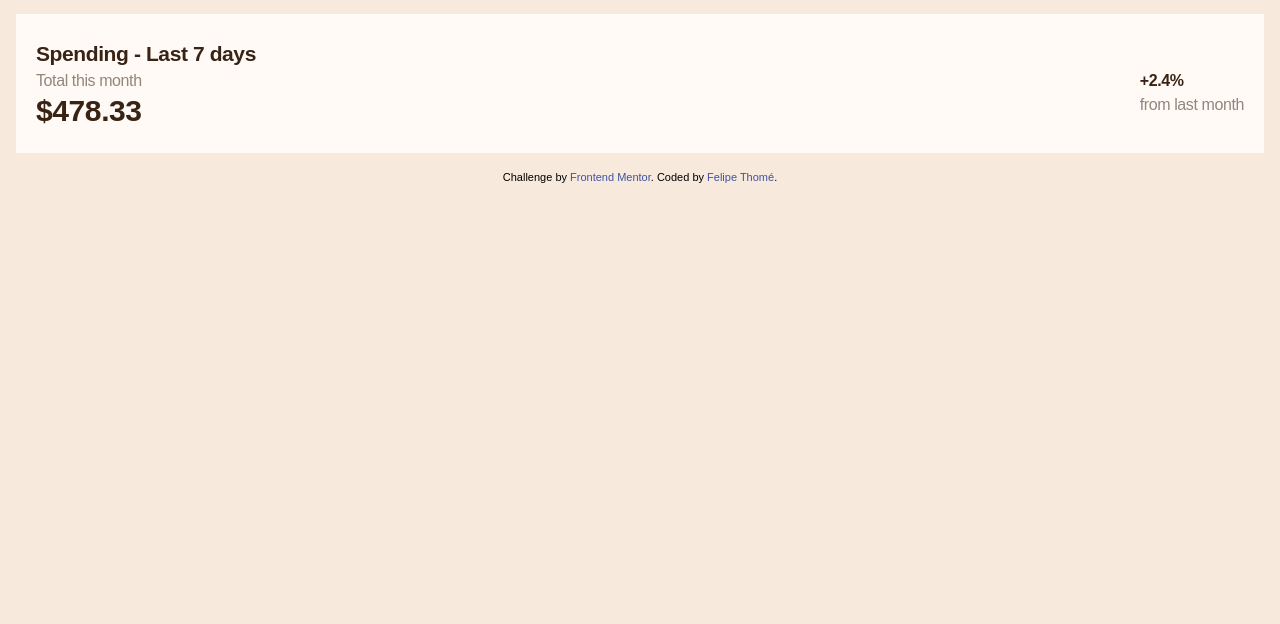
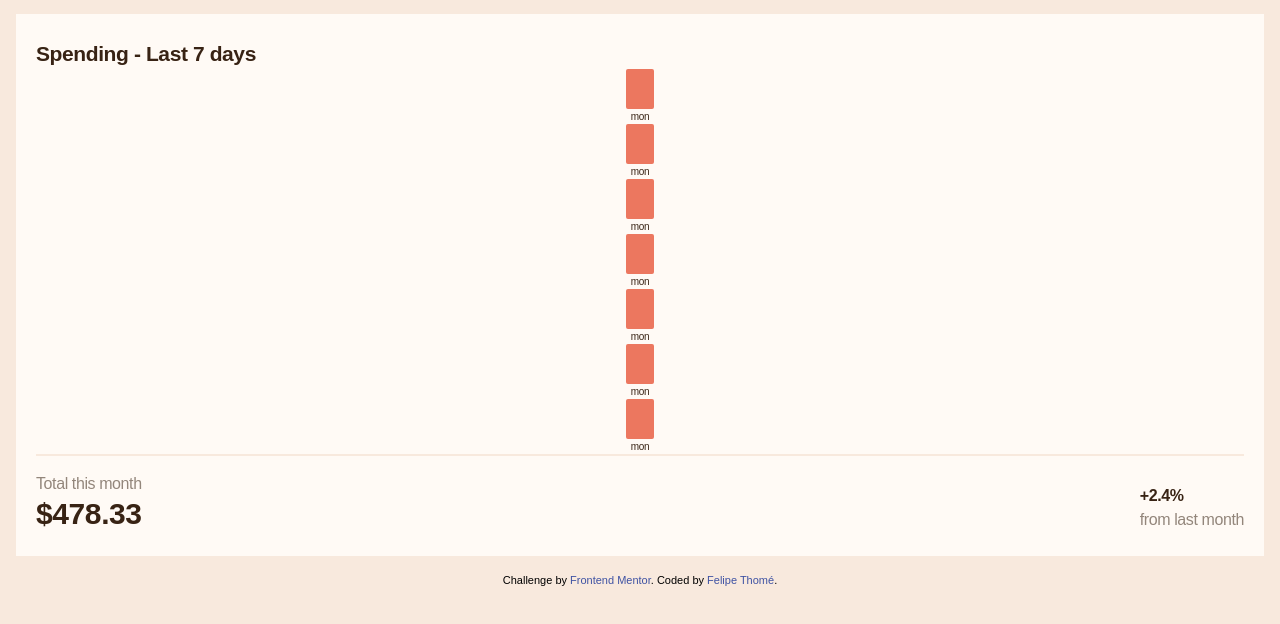
Before and after one commit to felipetn1989/expenses-chart-component-main, a plain HTML site: page src/index.html in a window 1280 px wide. Shown: the part 166-790 px from the top of the page. Drawn offline with Linux system fonts and the light colour scheme.

Commit message:
started JS

```diff
--- a/src/index.html
+++ b/src/index.html
@@ -24,12 +24,15 @@
   <main class="bg-[#fffaf5] text-[#382314] px-5 py-6 tracking-tight">
     <h1 class="font-bold text-[1.3125rem]">Spending - Last 7 days</h1>
 
-    <div class="flex justify-between">
+    <div id="chart">
+    </div>
+
+    <div class="flex justify-between border-t-2 border-[#f8e9dd] pt-4">
       <div class="flex flex-col">
         <span class="text-[#93867b]">Total this month</span>
         <span class="font-bold text-3xl">$478.33</span>
       </div>
-      <div class="flex flex-col">
+      <div class="flex flex-col self-end">
         <span class="font-bold">+2.4%</span>
         <span class="text-[#93867b]">from last month</span>
       </div>
@@ -42,4 +45,5 @@
   </footer>
 
 </body>
+<script src="scripts/script.js"></script>
 </html>
--- /dev/null
+++ b/src/scripts/script.js
@@ -0,0 +1,22 @@
+/* ../data.json */
+
+async function insertChart() {
+  const response = await fetch("../data.json");
+  const text = await response.text();
+  const data = JSON.parse(text);
+
+  for (let i = 0; i < data.length; i++) {
+    chart.innerHTML += `
+        <div class="flex flex-col items-center">
+          <div class="w-7 h-10 bg-[#ec775f] rounded-sm">
+
+          </div>
+          <span class="text-[0.625rem] text-[#382314]">
+            mon
+          </span>
+        </div>
+      `;
+  }
+}
+
+insertChart();
```
Also changed, not shown: dist/output.css.
